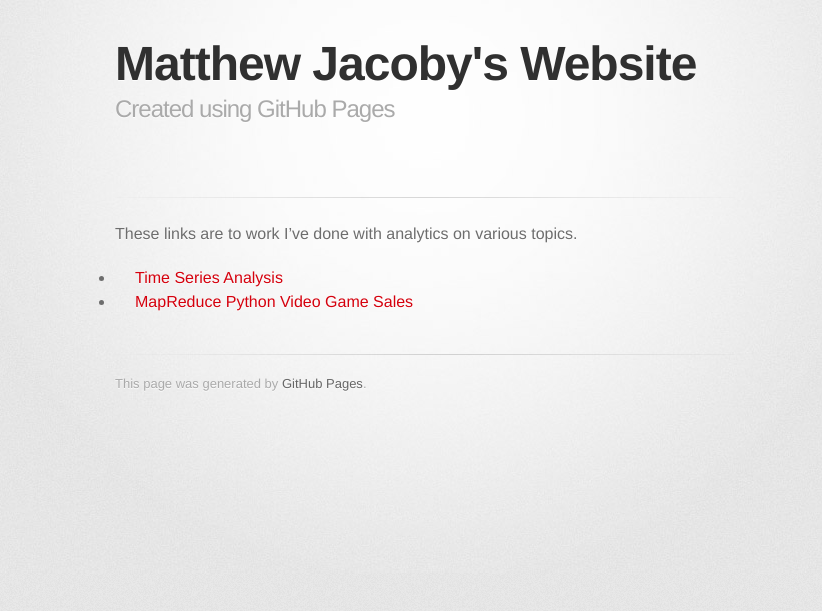
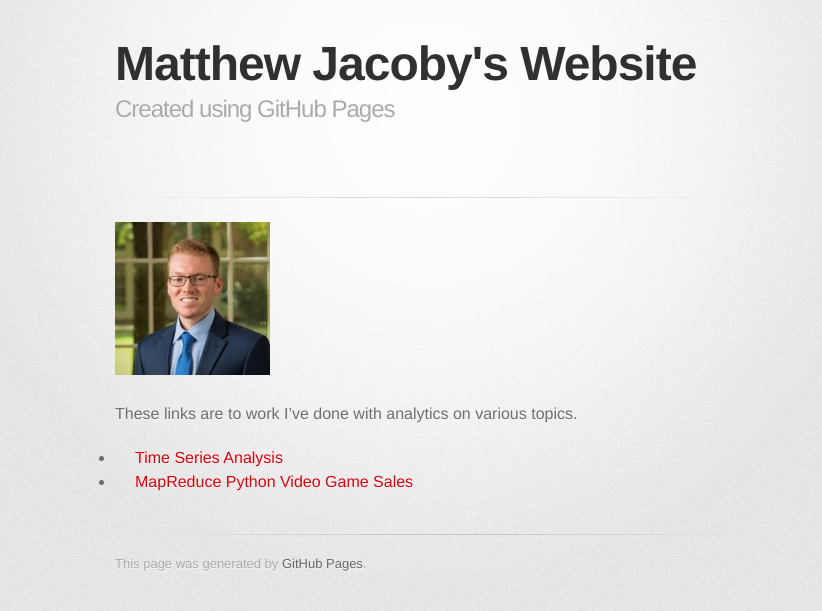
Before and after one commit to mpjacoby/mpjacoby.github.io, a Jekyll site: the page built from index.md, in a window 1280 px wide. Shown: the top 611 px of the page, without its empty margins (215-1037 px from the left). Built offline with Jekyll 4.4.1, drawn with Linux system fonts in a browser that asks for light colours; some web fonts are replaced; our own code applies the rules of GitHub Pages for plain Markdown files.

Commit message:
Update index.md

```diff
--- a/index.md
+++ b/index.md
@@ -3,7 +3,7 @@ title: Matthew Jacoby's Website
 description: Created using GitHub Pages
 ---
 
-
+![Picture of me](JacobyMatthew.jpg){:height="25%" width="25%"}
 
 These links are to work I've done with analytics on various topics.
 
```
